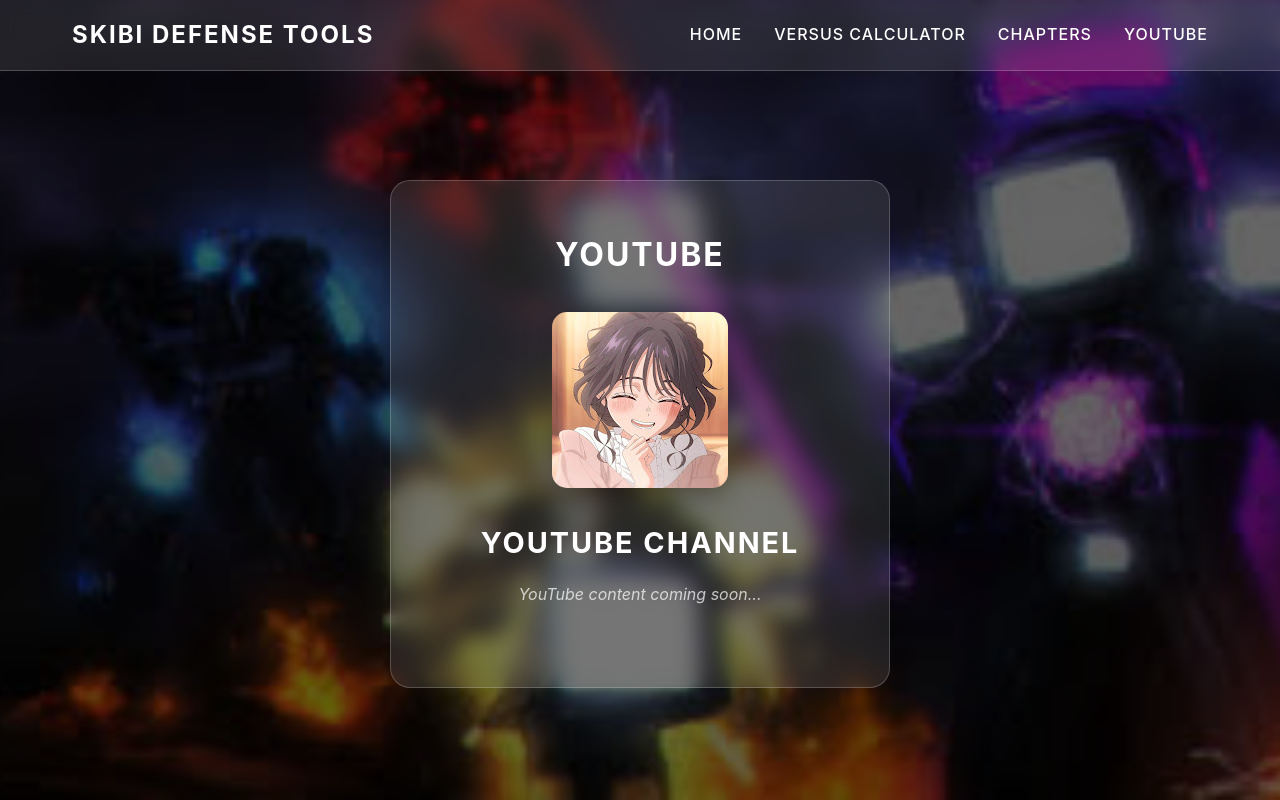
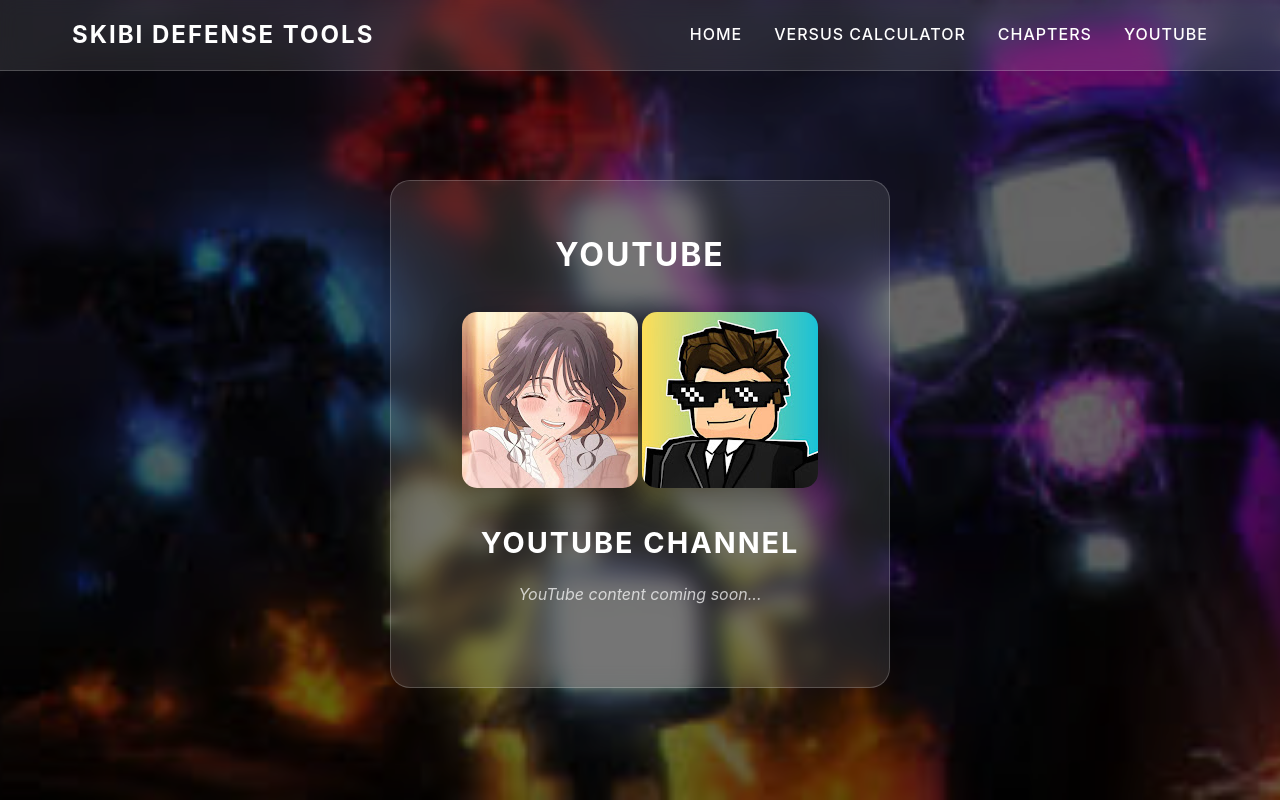
Before and after one commit to hudson-kung/skibidefense, a website: page index.html in a window 1280 px wide. Both pictures are taken after a click on the link "YOUTUBE". Drawn offline with Linux system fonts and the light colour scheme.

Commit message:
Add second profile image to YouTube section

```diff
--- a/index.html
+++ b/index.html
@@ -455,6 +455,7 @@
             <h2>YouTube</h2>
             <div class="chapter-content">
                 <img src="images/channels4_profile.jpg" alt="YouTube Channel Profile" class="chapter-image">
+                <img src="images/channels4_profile (1).jpg" alt="YouTube Channel Profile 2" class="chapter-image">
                 <h3>YouTube Channel</h3>
                 <p>YouTube content coming soon...</p>
             </div>
```
Also changed, not shown: images/channels4_profile (1).jpg (added).
